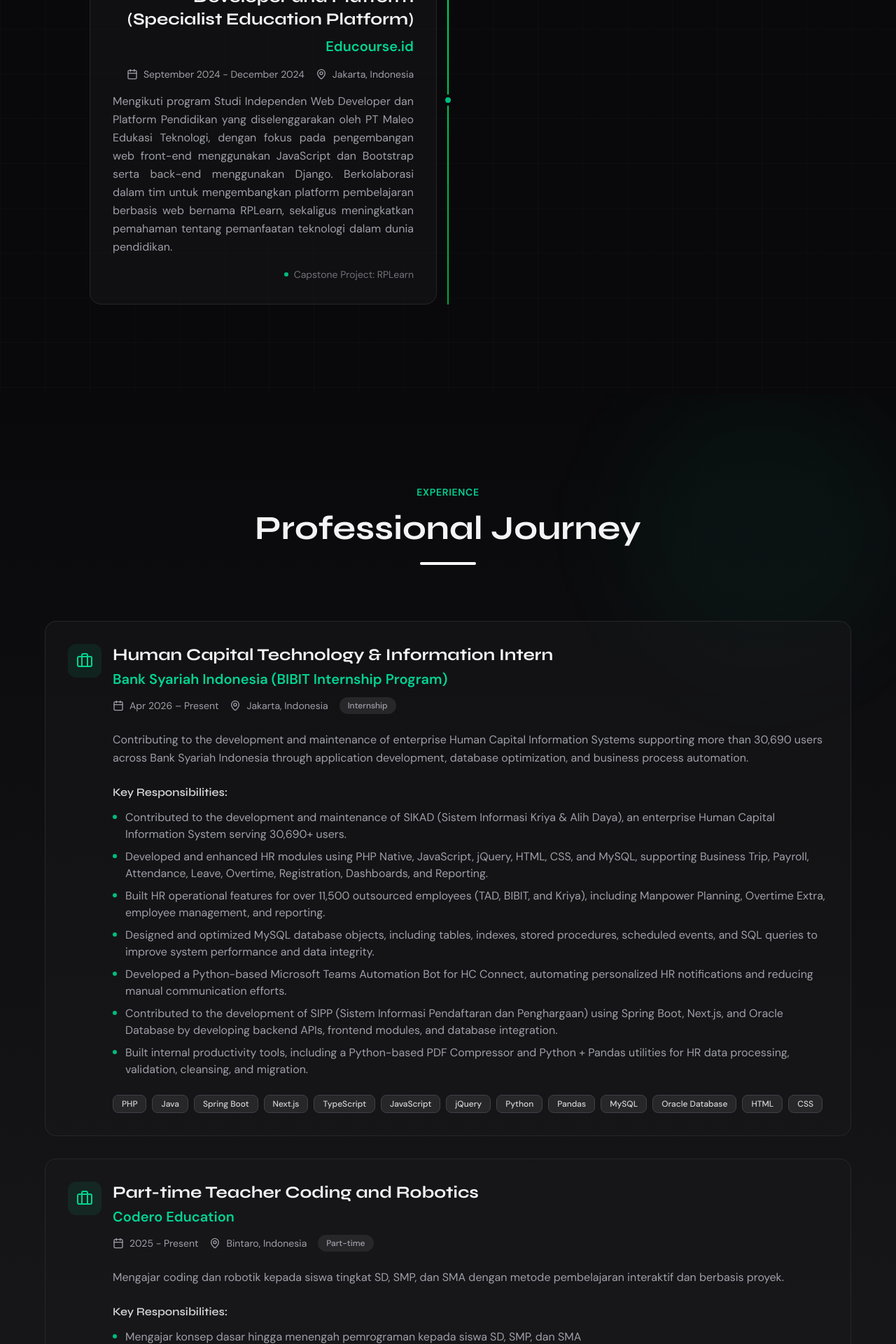
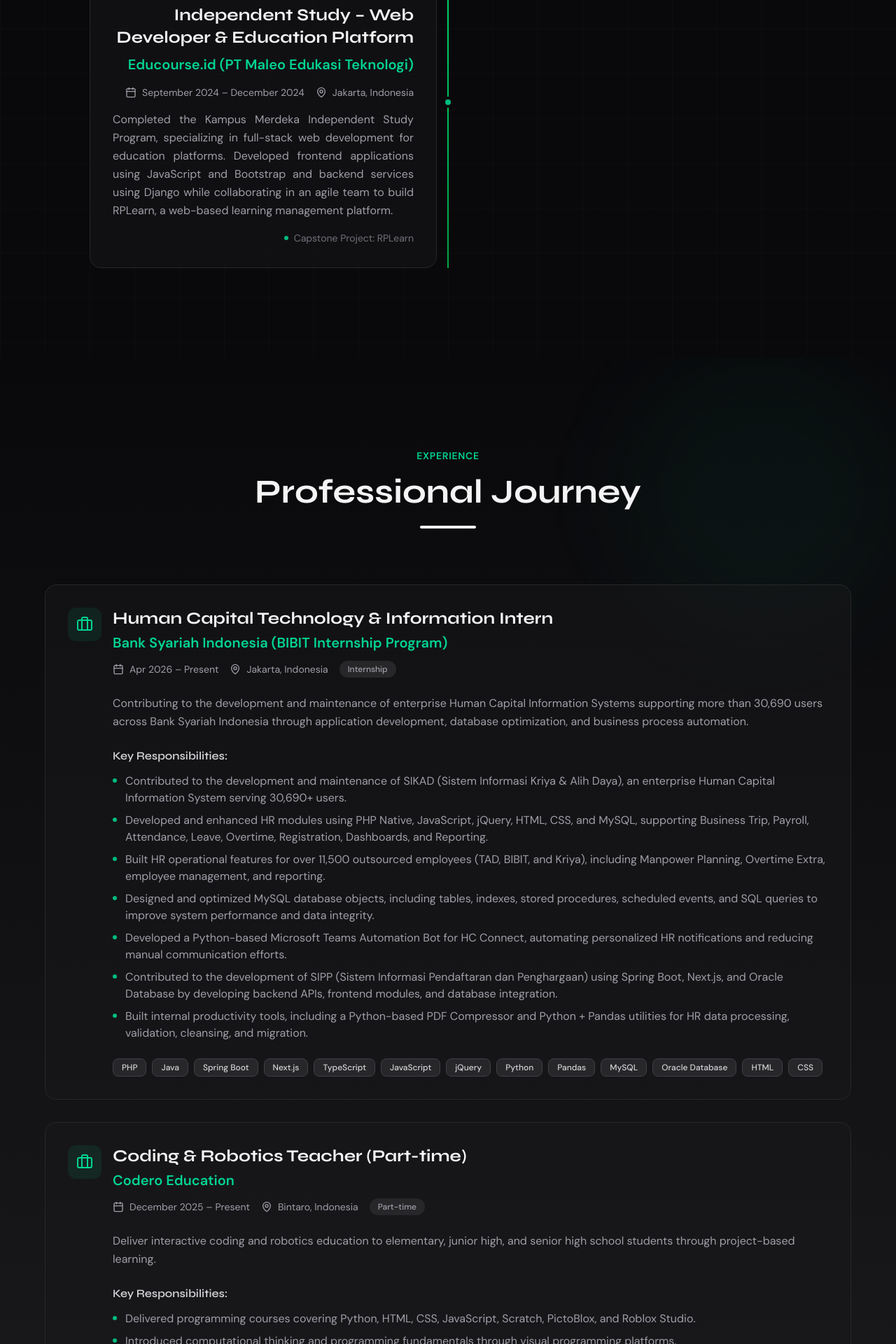
Before and after one commit to LRMNTRIX03/Portofoilio-web, a React (Vite) app: page / in a window 1280 px wide. Shown: the part 4180-6100 px from the top of the page at 70% size. Built offline with nearby package versions, Linux system fonts and the light colour scheme.

Commit message:
new data_1

```diff
--- a/src/data/education.ts
+++ b/src/data/education.ts
@@ -1,5 +1,4 @@
-
- export interface EducationData{
+export interface EducationData {
   degree: string,
   institution: string,
   location: string,
@@ -8,31 +7,33 @@
   achievements: string[]
 }
 
- export interface EducationProps{
+export interface EducationProps {
   educations: EducationData[]
 }
 
- export const educations : EducationData[] = [
+export const educations: EducationData[] = [
   {
-      degree: 'Sarjana Teknik Informatika',
+    degree: 'Bachelor of Informatics Engineering',
     institution: 'Universitas Budi Luhur',
     location: 'Jakarta, Indonesia',
-      period: 'July 2022 - January 2026',
-      description: 'Berfokus pada pengembangan Full Stack dan AI Enthusiast. Menyelesaikan skripsi tentang pengembangan chatbot menggunakan metode Multinomial Naive Bayes dan K-Nearest Neighbors.',
+    period: 'September 2022 – January 2026',
+    description:
+      'Focused on Software Engineering, Full-Stack Web Development, and Artificial Intelligence. Completed a final-year thesis on an intelligent university chatbot utilizing Natural Language Processing with Multinomial Naive Bayes and K-Nearest Neighbors algorithms.',
     achievements: [
-        'GPA: 3.96 / 4.0',
+      'GPA: 3.96 / 4.00',
       'Magna Cum Laude',
-        'Publikasi Jurnal Nasional',
+      'National Journal Publication'
     ]
   },
   {
-      degree: 'Studi Independen Web Developer and Platform (Specialist Education Platform) ',
-      institution: 'Educourse.id',
+    degree: 'Independent Study – Web Developer & Education Platform',
+    institution: 'Educourse.id (PT Maleo Edukasi Teknologi)',
     location: 'Jakarta, Indonesia',
-      period: 'September 2024 - December 2024',
-      description: 'Mengikuti program Studi Independen Web Developer dan Platform Pendidikan yang diselenggarakan oleh PT Maleo Edukasi Teknologi, dengan fokus pada pengembangan web front-end menggunakan JavaScript dan Bootstrap serta back-end menggunakan Django. Berkolaborasi dalam tim untuk mengembangkan platform pembelajaran berbasis web bernama RPLearn, sekaligus meningkatkan pemahaman tentang pemanfaatan teknologi dalam dunia pendidikan.',
+    period: 'September 2024 – December 2024',
+    description:
+      'Completed the Kampus Merdeka Independent Study Program, specializing in full-stack web development for education platforms. Developed frontend applications using JavaScript and Bootstrap and backend services using Django while collaborating in an agile team to build RPLearn, a web-based learning management platform.',
     achievements: [
-        'Capstone Project: RPLearn',
+      'Capstone Project: RPLearn'
     ]
-    },
+  }
 ];
--- a/src/data/experiences.ts
+++ b/src/data/experiences.ts
@@ -15,60 +15,87 @@
   }
   export const experiences : ExperienceData[] = [
     {
-      position: 'Part-time Teacher Coding and Robotics',
+  position: 'Coding & Robotics Teacher (Part-time)',
   company: 'Codero Education',
   location: 'Bintaro, Indonesia',
-      period: '2025 - Present',
+  period: 'December 2025 – Present',
   type: 'Part-time',
-     description: 'Mengajar coding dan robotik kepada siswa tingkat SD, SMP, dan SMA dengan metode pembelajaran interaktif dan berbasis proyek.',
+  description:
+    'Deliver interactive coding and robotics education to elementary, junior high, and senior high school students through project-based learning.',
   responsibilities: [
-        'Mengajar konsep dasar hingga menengah pemrograman kepada siswa SD, SMP, dan SMA',
-        'Mengenalkan computational thinking melalui pemrograman visual menggunakan Scratch dan PictoBlox',
-        'Membimbing siswa dalam pengembangan game dan simulasi menggunakan Roblox Studio',
-        'Mengajarkan dasar elektronika dan pemrograman mikrokontroler menggunakan Arduino',
-        'Melatih robotika menggunakan platform Ukit dan Astrobot, termasuk perakitan dan troubleshooting',
-        'Mengajarkan dasar web development menggunakan HTML, CSS, dan JavaScript',
-        'Mengajarkan dasar pemrograman Python untuk siswa SMP dan SMA',
-        'Membimbing siswa dalam pembuatan mini project berbasis coding dan robotik',
-        'Menyusun materi pembelajaran dan modul praktikum sesuai kurikulum internal',
-        'Mengembangkan kemampuan problem solving, logika berpikir, dan kreativitas siswa melalui project-based learning',
+    'Delivered programming courses covering Python, HTML, CSS, JavaScript, Scratch, PictoBlox, and Roblox Studio.',
+    'Introduced computational thinking and programming fundamentals through visual programming platforms.',
+    'Taught robotics and embedded systems using Arduino, Ukit, and Astrobot, including hardware assembly and troubleshooting.',
+    'Guided students in developing coding and robotics projects while strengthening problem-solving and logical thinking skills.',
+    'Designed learning materials, practical exercises, and assessments aligned with the internal curriculum.',
+    'Mentored students throughout project development and presentation using project-based learning methodologies.'
   ],
-      technologies: ['Python', 'MySQL', 'Scratch', 'HTML/CSS', 'Arduino', 'Roblox Studio', 'PictoBlox']
+  technologies: [
+    'Python',
+    'JavaScript',
+    'HTML',
+    'CSS',
+    'Scratch',
+    'PictoBlox',
+    'Arduino',
+    'Roblox Studio',
+    'Ukit',
+    'Astrobot'
+  ]
 },
 {
-      position: 'Freelance Web Developer',
+  position: 'Freelance Full-Stack Web Developer',
   company: 'Self-Employed',
   location: 'Remote',
-      period: '2024 - Sekarang',
+  period: '2024 – Present',
   type: 'Freelance',
-      description: 'Menyediakan jasa pembuatan website dan pengembangan sistem berbasis web untuk individu, UMKM, dan mahasiswa.',
+  description:
+    'Develop web applications and custom software solutions for individuals, small businesses, and academic projects.',
   responsibilities: [
-        'Mengerjakan pembuatan website sesuai kebutuhan klien, mulai dari company profile hingga sistem berbasis web',
-        'Membantu pengembangan dan penyempurnaan project mahasiswa, termasuk tugas akhir dan skripsi',
-        'Mengembangkan fitur backend dan frontend menggunakan framework modern',
-        'Melakukan integrasi database dan pengelolaan data menggunakan MySQL dan PostgreSQL',
-        'Melakukan testing, debugging, dan optimasi performa aplikasi',
-        'Memberikan dokumentasi serta panduan penggunaan sistem kepada klien',
-        'Menyesuaikan desain dan fitur website berdasarkan feedback pengguna',
+    'Designed and developed responsive websites ranging from company profiles to custom web-based information systems.',
+    'Built full-stack applications using modern frameworks, including Laravel, Django, Flask, React, and Express.js.',
+    'Designed and integrated relational databases using MySQL and PostgreSQL.',
+    'Performed application testing, debugging, performance optimization, and deployment support.',
+    'Collaborated with clients to gather requirements and deliver solutions tailored to business needs.',
+    'Provided technical documentation and user guides to ensure smooth system adoption.'
   ],
-      technologies: ['Laravel', 'Flask', 'Django', 'React', 'Express', 'MySQL', 'PostgreSQL', 'Docker', 'Git']
+  technologies: [
+    'Laravel',
+    'Flask',
+    'Django',
+    'React',
+    'Express.js',
+    'MySQL',
+    'PostgreSQL',
+    'Docker',
+    'Git'
+  ]
 },
 {
-  position: 'Web Developer (Studi Independen)',
+  position: 'Web Developer (Independent Study Program)',
   company: 'Educourse.id',
   location: 'Remote',
-  period: '2024',
-  type: 'Program Studi Independen',
-  description: 'Mengikuti program pengembangan web dan platform pendidikan melalui pembelajaran intensif dan project berbasis tim.',
+  period: 'September 2024 – December 2024',
+  type: 'Independent Study',
+  description:
+    'Completed an intensive full-stack web development program focused on building education technology platforms through collaborative team projects.',
   responsibilities: [
-    'Mengembangkan platform pembelajaran berbasis web menggunakan JavaScript, Bootstrap, dan Django',
-    'Membangun fitur frontend dan backend sesuai kebutuhan sistem',
-    'Berkolaborasi dalam tim untuk mengembangkan project “RPLearn”',
-    'Melakukan testing, debugging, dan perbaikan sistem secara berkala',
-    'Menerapkan konsep software development lifecycle dalam project',
-    'Mendokumentasikan proses dan hasil pengembangan aplikasi',
+    'Designed and developed the RPLearn learning management platform using JavaScript, Bootstrap, and Django.',
+    'Implemented frontend interfaces and backend functionalities based on system requirements.',
+    'Collaborated within an agile development team throughout planning, implementation, testing, and deployment.',
+    'Performed application testing, debugging, and continuous feature improvements.',
+    'Applied Software Development Life Cycle (SDLC) principles throughout the development process.',
+    'Produced technical documentation to support system maintenance and future enhancements.'
   ],
-  technologies: ['JavaScript', 'Bootstrap', 'Django', 'HTML', 'CSS', 'MySQL', 'Git']
+  technologies: [
+    'JavaScript',
+    'Bootstrap',
+    'Django',
+    'HTML',
+    'CSS',
+    'MySQL',
+    'Git'
+  ]
 },
 {
   position: 'Human Capital Technology & Information Intern',
```
Lines whose indentation alone changed are shown as unchanged.
